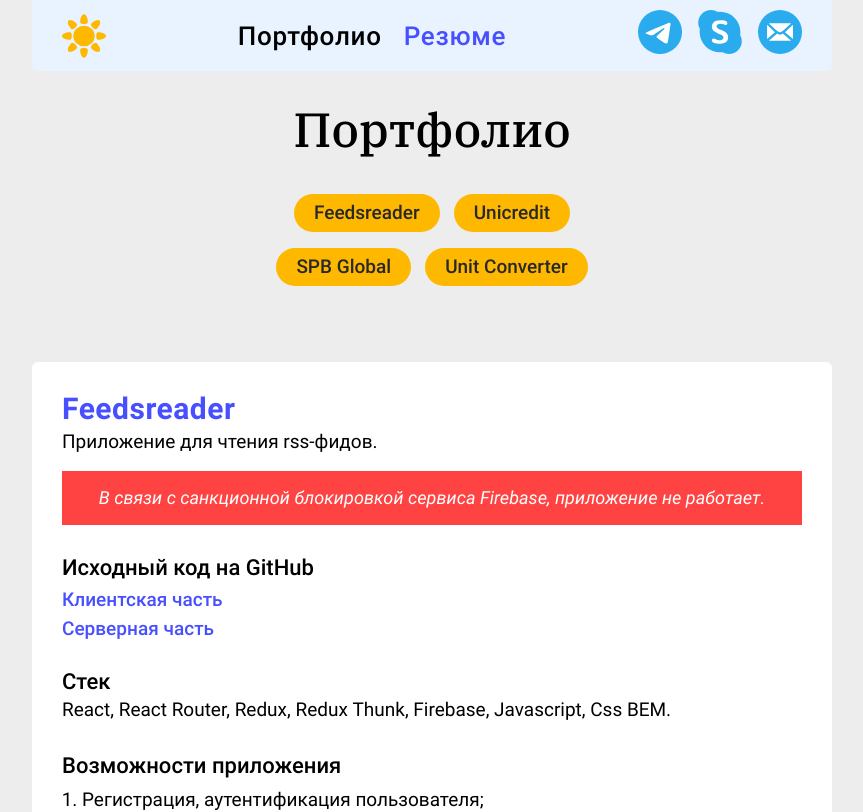
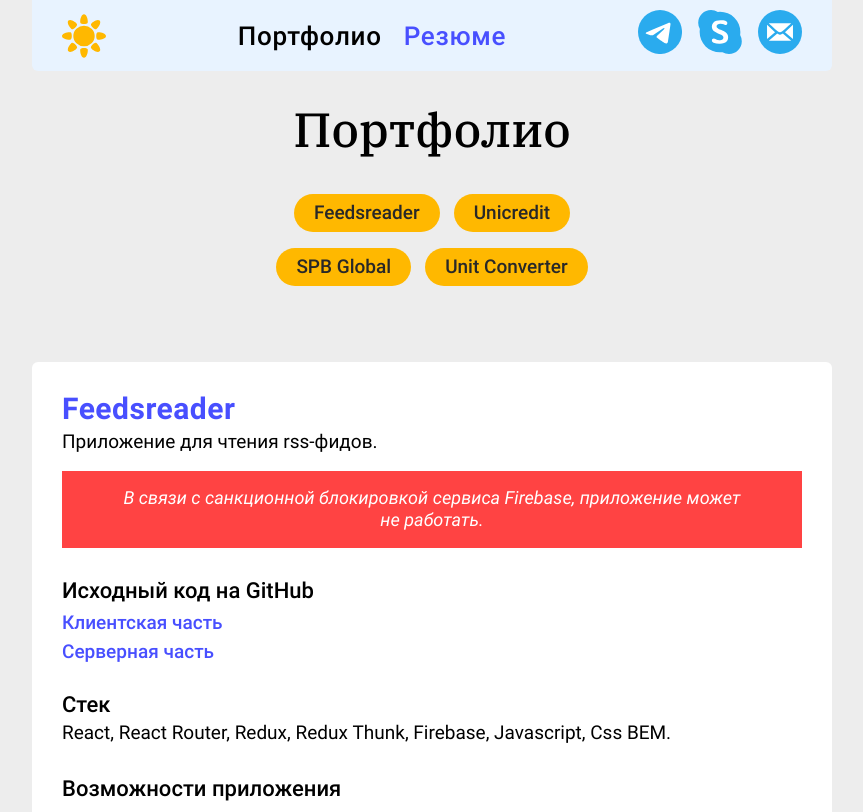
Before and after one commit to odivus/odivus.github.io, a React (Create React App) app: page /portfolio in a window 1280 px wide. Shown: the top 812 px of the page, without its empty margins (208-1071 px from the left). Built offline with nearby package versions, Linux system fonts and the light colour scheme.

Commit message:
Message text change

```diff
--- a/src/components/Message/Message.js
+++ b/src/components/Message/Message.js
@@ -4,7 +4,7 @@
 function Message() {
   return (
     <div className='message'>
-      В&nbsp;связи с&nbsp;санкционной блокировкой сервиса Firebase, приложение не&nbsp;работает.
+      В&nbsp;связи с&nbsp;санкционной блокировкой сервиса Firebase, приложение может не&nbsp;работать.
     </div>
   );
 }
```
